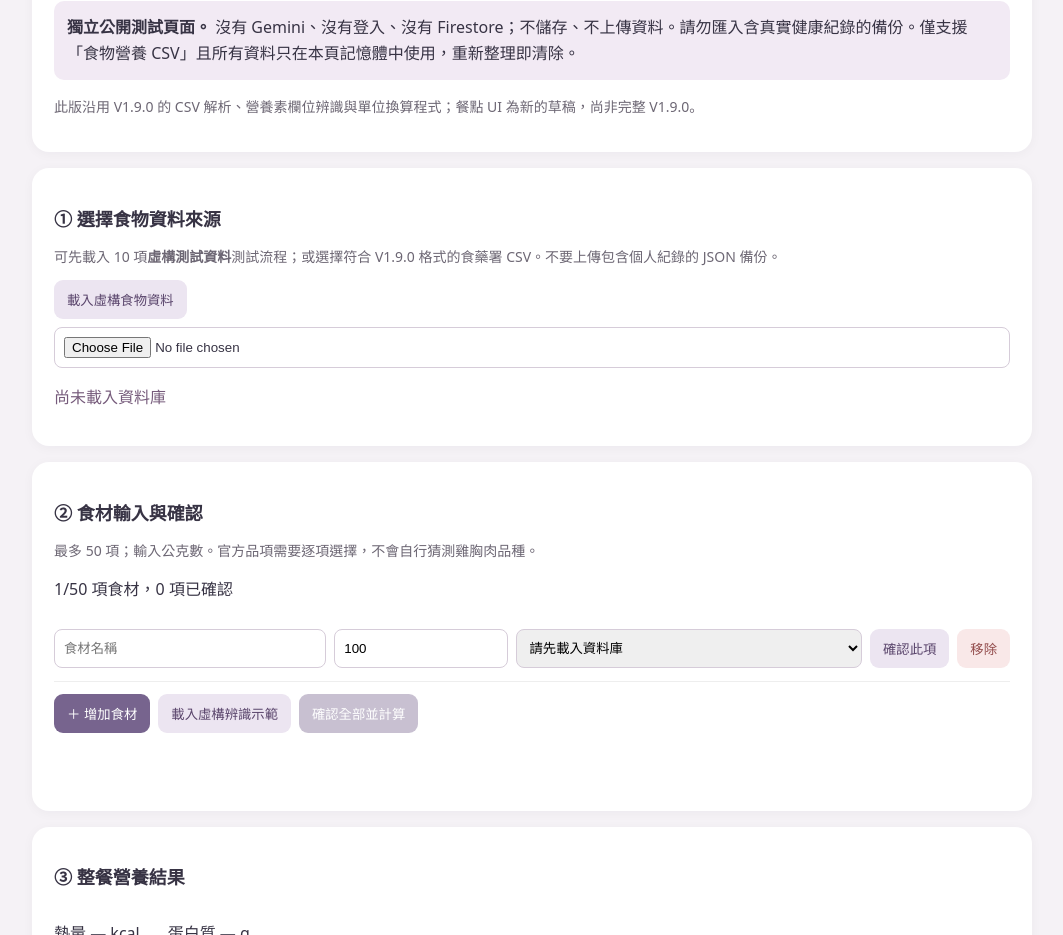
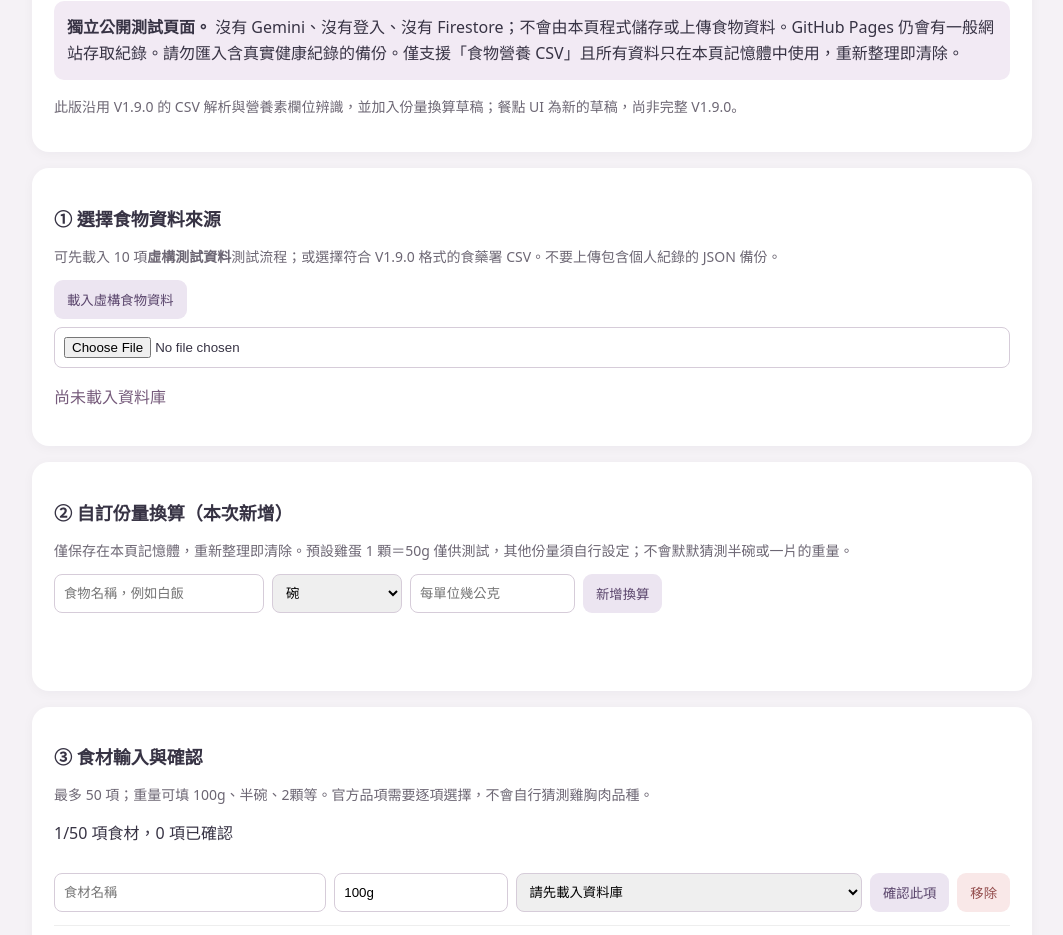
Before and after one commit to Hannahwu0222/hanhan-care-demo, a plain HTML site: page index.html in a window 1280 px wide. Shown: the part 92-1027 px from the top of the page, without its empty margins (108-1171 px from the left). Drawn offline with Linux system fonts and the light colour scheme.

Commit message:
Add files via upload

```diff
--- a/index.html
+++ b/index.html
@@ -1,14 +1,15 @@
-<!doctype html><html lang="zh-Hant"><head><meta charset="utf-8"><meta name="viewport" content="width=device-width,initial-scale=1"><title>HanHan Care｜營養資料庫整合草稿 B3</title>
+<!doctype html><html lang="zh-Hant"><head><meta charset="utf-8"><meta name="viewport" content="width=device-width,initial-scale=1"><title>HanHan Care｜營養資料庫整合草稿 B4</title>
 <style>:root{font-family:system-ui,'Noto Sans TC',sans-serif;color:#373344;background:#f5f2f6}body{max-width:1000px;margin:20px auto;padding:0 14px}header,main{background:#fff;border-radius:17px;padding:22px;margin-bottom:16px;box-shadow:0 2px 12px #2520300a}h1{font-size:24px;margin:0 0 10px}h2{font-size:18px}.notice{background:#f2eaf4;padding:13px;border-radius:10px;line-height:1.65}button{border:0;border-radius:9px;background:#77648e;color:white;padding:10px 13px;cursor:pointer}button:disabled{opacity:.4}.secondary{background:#ece5f1;color:#59446b}.danger{background:#f9e8e8;color:#934c4c}.actions{display:flex;gap:8px;flex-wrap:wrap;margin-top:12px}.foodrow{display:grid;grid-template-columns:1.1fr .7fr 1.4fr auto auto;gap:8px;padding:13px 0;border-bottom:1px solid #eee}input,select{box-sizing:border-box;width:100%;padding:9px;border:1px solid #d6ccd9;border-radius:8px;min-width:0}pre{white-space:pre-wrap;overflow-wrap:anywhere;background:#f7f6f8;padding:12px;max-height:320px;overflow:auto}.muted{color:#6d6774;font-size:14px}.status{min-height:1.5em;color:#765b7b}.stats{display:flex;gap:28px;flex-wrap:wrap}label{display:block;margin:7px 0}small{color:#706b76}@media(max-width:700px){.foodrow{grid-template-columns:1fr 1fr}.foodrow select{grid-column:1/-1}header,main{padding:15px}}</style></head><body>
-<header><h1>HanHan Care｜營養資料庫整合草稿 B3</h1><p class="notice"><b>獨立公開測試頁面。</b> 沒有 Gemini、沒有登入、沒有 Firestore；不儲存、不上傳資料。請勿匯入含真實健康紀錄的備份。僅支援「食物營養 CSV」且所有資料只在本頁記憶體中使用，重新整理即清除。</p><p class="muted">此版沿用 V1.9.0 的 CSV 解析、營養素欄位辨識與單位換算程式；餐點 UI 為新的草稿，尚非完整 V1.9.0。</p></header>
+<header><h1>HanHan Care｜營養資料庫整合草稿 B4</h1><p class="notice"><b>獨立公開測試頁面。</b> 沒有 Gemini、沒有登入、沒有 Firestore；不會由本頁程式儲存或上傳食物資料。GitHub Pages 仍會有一般網站存取紀錄。請勿匯入含真實健康紀錄的備份。僅支援「食物營養 CSV」且所有資料只在本頁記憶體中使用，重新整理即清除。</p><p class="muted">此版沿用 V1.9.0 的 CSV 解析與營養素欄位辨識，並加入份量換算草稿；餐點 UI 為新的草稿，尚非完整 V1.9.0。</p></header>
 <main><h2>① 選擇食物資料來源</h2><p class="muted">可先載入 10 項<b>虛構測試資料</b>測試流程；或選擇符合 V1.9.0 格式的食藥署 CSV。不要上傳包含個人紀錄的 JSON 備份。</p><div class="actions"><button id="fixture" class="secondary">載入虛構食物資料</button><input id="csv" type="file" accept=".csv,text/csv" aria-label="選擇官方食物 CSV"></div><p id="dbStatus" class="status" role="status">尚未載入資料庫</p></main>
-<main><h2>② 食材輸入與確認</h2><p class="muted">最多 50 項；輸入公克數。官方品項需要逐項選擇，不會自行猜測雞胸肉品種。</p><p id="count"></p><div id="rows"></div><div class="actions"><button id="add">＋ 增加食材</button><button id="mock" class="secondary">載入虛構辨識示範</button><button id="calculate" disabled>確認全部並計算</button></div><p id="status" class="status" role="status"></p></main>
-<main><h2>③ 整餐營養結果</h2><div class="stats"><p>熱量 <b id="cal">—</b> kcal</p><p>蛋白質 <b id="pro">—</b> g</p></div><p id="coverage">尚未計算</p><details><summary>展開 24 項營養素與完整性</summary><div id="nutrients"></div></details><details><summary>查看餐點 JSON 草稿（不會上傳）</summary><pre id="output">尚未產生</pre></details></main>
+<main><h2>② 自訂份量換算（本次新增）</h2><p class="muted">僅保存在本頁記憶體，重新整理即清除。預設雞蛋 1 顆＝50g 僅供測試，其他份量須自行設定；不會默默猜測半碗或一片的重量。</p><div class="actions"><input id="portionFood" placeholder="食物名稱，例如白飯" aria-label="份量食物名稱" style="max-width:210px"><select id="portionUnit" aria-label="份量單位" style="max-width:130px"><option>碗</option><option>顆</option><option>個</option><option>片</option><option>塊</option><option>湯匙</option><option>茶匙</option><option>份</option><option>口</option><option>mL</option></select><input id="portionGrams" type="number" min="0.1" step="0.1" placeholder="每單位幾公克" aria-label="每單位公克" style="max-width:165px"><button id="savePortion" class="secondary">新增換算</button></div><p id="portionStatus" class="status" role="status"></p><div id="portionList" class="muted"></div></main>
+<main><h2>③ 食材輸入與確認</h2><p class="muted">最多 50 項；重量可填 100g、半碗、2顆等。官方品項需要逐項選擇，不會自行猜測雞胸肉品種。</p><p id="count"></p><div id="rows"></div><div class="actions"><button id="add">＋ 增加食材</button><button id="mock" class="secondary">載入虛構辨識示範</button><button id="calculate" disabled>確認全部並計算</button></div><p id="status" class="status" role="status"></p></main>
+<main><h2>④ 整餐營養結果</h2><div class="stats"><p>熱量 <b id="cal">—</b> kcal</p><p>蛋白質 <b id="pro">—</b> g</p></div><p id="coverage">尚未計算</p><details><summary>展開 24 項營養素與完整性</summary><div id="nutrients"></div></details><details><summary>查看餐點 JSON 草稿（不會上傳）</summary><pre id="output">尚未產生</pre></details></main>
 <script>
 'use strict';
 const fields=["cal", "pro", "carb", "fat", "fiber", "vitA", "b1", "b2", "b6", "folate", "vitC", "vitE", "calcium", "phosphorus", "magnesium", "potassium", "sodium", "iron", "zinc", "selenium", "copper", "manganese", "germanium", "cobalt"];
 const $=id=>document.getElementById(id);
-let database=[],rows=[],nextId=1,dbKind='none';
+let database=[],rows=[],nextId=1,dbKind='none';const portionSettings=new Map(),confirmedMappings=new Map();
 function csvParse(t){let rows=[],r=[],v='',quoted=false;for(let i=0;i<t.length;i++){let c=t[i];if(quoted){if(c==='"'&&t[i+1]==='"'){v+='"';i++}else if(c==='"')quoted=false;else v+=c}else if(c==='"')quoted=true;else if(c===','){r.push(v);v=''}else if(c==='\n'||c==='\r'){if(c==='\r'&&t[i+1]==='\n')i++;r.push(v);v='';if(r.some(x=>x.trim()))rows.push(r);r=[]}else v+=c}r.push(v);if(r.some(x=>x.trim()))rows.push(r);return rows}
 function numericNutrient(v){let t=String(v??'').trim().replace(/,/g,'');if(!t||/^(?:-|—|－|tr|trace|未檢出|微量|nd|n\.d\.)$/i.test(t))return null;let n=Number(t);return Number.isFinite(n)&&n>=0?n:null}
 function nutrientKey(n){let x=String(n).replace(/\s/g,'').toLowerCase();
@@ -46,7 +47,7 @@ let id=(ix('整合編號')>=0?r[ix('整合編號')]:'')||name;
 let g=groups.get(id);if(!g){g={name,aliases:[],values:Object.fromEntries(fields.map(k=>[k,null])),source:'食藥署匯入CSV'};groups.set(id,g)}
 if(ix('俗名')>=0){let a=(r[ix('俗名')]||'').split(/[、,，;；\/]/).map(x=>x.trim()).filter(Boolean);g.aliases=[...new Set([...g.aliases,...a])]}
 if(key){let raw=numericNutrient(r[ix('每100克含量')]),val=normalizeNutrient(raw,unit,key);if(val!==null&&g.values[key]===null){g.values[key]=val;matched[key]=(matched[key]||0)+1}}}
-let result=[...groups.values()].filter(x=>Object.values(x.values).some(v=>v!==null));if(result.length<10)throw Error('解析有效食物少於10筆');window.lastImportCounts=matched;return result}
+let result=[...groups.values()].filter(x=>Object.values(x.values).some(v=>v!==null));if(result.length<10)throw Error('解析有效食物少於10筆');if(!matched.cal||!matched.pro)throw Error('缺少有效熱量或蛋白質欄位，請檢查 CSV 單位與格式');window.lastImportCounts=matched;return result}
 
 function normFood(s){return String(s||'').replace(/[\s（）()\-]/g,'').toLowerCase()}
 const aliases={'高麗菜':['甘藍','結球甘藍'],'地瓜':['甘藷','番薯'],'台灣鯛':['吳郭魚','鯛魚'],'番茄':['蕃茄']};
@@ -56,31 +57,39 @@ function candidates(name){const q=normFood(name), keys=[q,...(aliases[name]||[])
  const chicken=/雞胸|胸肉/.test(q)?database.filter(f=>/雞/.test(f.name)&&/胸|里肌/.test(f.name)):[];
  return [...new Set([...exact,...chicken,...fuzzy])].slice(0,24);
 }
+
+// Session-only conversion; intentionally no localStorage, cookies or network.
+function parseQuantity(text){let t=String(text).trim().replace(/\s+/g,'');if(t.startsWith('半'))return {qty:0.5,rest:t.slice(1)};let m=t.match(/^(\d+(?:\.\d+)?)(?:\/(\d+(?:\.\d+)?))?/);if(!m)return null;let qty=Number(m[1]);if(m[2])qty/=Number(m[2]);return Number.isFinite(qty)&&qty>0?{qty,rest:t.slice(m[0].length)}:null}
+function weightConversion(name,amount){let p=parseQuantity(amount);if(!p)return {error:'份量需包含有效數字或「半」'};let unit=p.rest;if(!unit)return {error:'請加上單位，例如100g、半碗、2顆'};if(/^(g|公克|克)$/i.test(unit))return {grams:p.qty,note:'秤重'};if(/^(kg|公斤)$/i.test(unit))return {grams:p.qty*1000,note:'秤重'};if(!/^(mL|毫升|碗|顆|個|片|塊|湯匙|茶匙|份|口)$/i.test(unit))return {error:'不支援的份量單位：'+unit};let normalized=/^(ml|毫升)$/i.test(unit)?'mL':unit;let key=normFood(name)+'|'+normalized;let w=portionSettings.get(key);if(w==null&&/顆|個/.test(normalized)&&/雞蛋/.test(name))w=50;if(w==null)return {error:'請先設定「'+name+'」每1'+normalized+'幾公克'};return {grams:p.qty*w,note:'每1'+normalized+'＝'+w+'g（自訂／雞蛋預設）'}}
+function renderPortions(){let box=$('portionList');box.replaceChildren();for(let [key,w] of portionSettings){let p=document.createElement('p');p.textContent=key+'：'+w+'g　';let b=document.createElement('button');b.textContent='刪除';b.className='danger';b.addEventListener('click',()=>{portionSettings.delete(key);invalidateAll();renderPortions()});p.append(b);box.append(p)}}
+function invalidateAll(){for(const r of rows)r.confirmed=false;render();$('cal').textContent='—';$('pro').textContent='—';$('coverage').textContent='設定已修改，請重新確認並計算';$('output').textContent='尚未產生'}
+$('savePortion').addEventListener('click',()=>{let name=$('portionFood').value.trim(),unit=$('portionUnit').value,grams=Number($('portionGrams').value);if(!name||!Number.isFinite(grams)||grams<=0||grams>10000){$('portionStatus').textContent='請填食物名稱與有效公克數';return}portionSettings.set(normFood(name)+'|'+unit,grams);$('portionStatus').textContent='已設定：'+name+' 每1'+unit+'＝'+grams+'g（本頁暫存）';renderPortions();invalidateAll()});
+
 function setStatus(s){$('status').textContent=s}
-function addRow(name='',grams=100){if(rows.length>=50){setStatus('最多 50 項食材');return}rows.push({id:nextId++,name,grams,foodIndex:-1,confirmed:false});render()}
+function addRow(name='',grams='100g'){if(rows.length>=50){setStatus('最多 50 項食材');return}rows.push({id:nextId++,name,amount:String(grams),foodIndex:-1,confirmed:false});invalidateAll()}
 function invalidate(row){row.confirmed=false;$('cal').textContent='—';$('pro').textContent='—';$('coverage').textContent='資料已修改，請重新確認並計算';$('nutrients').replaceChildren();$('output').textContent='尚未產生';updateButtons()}
 function render(){const root=$('rows');root.replaceChildren();for(const row of rows){const el=document.createElement('section');el.className='foodrow';
  const name=document.createElement('input');name.placeholder='食材名稱';name.value=row.name;name.setAttribute('aria-label','食材名稱');name.addEventListener('input',()=>{row.name=name.value;row.foodIndex=-1;invalidate(row);refreshSelect()});
- const weight=document.createElement('input');weight.type='number';weight.min='0.1';weight.max='10000';weight.step='0.1';weight.value=row.grams;weight.setAttribute('aria-label','重量（公克）');weight.addEventListener('input',()=>{row.grams=Number(weight.value);invalidate(row)});
+ const weight=document.createElement('input');weight.type='text';weight.value=row.amount;weight.placeholder='100g、半碗、2顆';weight.setAttribute('aria-label','食材份量');weight.addEventListener('input',()=>{row.amount=weight.value;invalidate(row)});
  const select=document.createElement('select');select.setAttribute('aria-label','對應食物資料');
- function refreshSelect(){select.replaceChildren();const blank=document.createElement('option');blank.value='-1';blank.textContent=database.length?'請選擇對應品項':'請先載入資料庫';select.append(blank);for(const f of candidates(row.name)){const i=database.indexOf(f),opt=document.createElement('option');opt.value=String(i);opt.textContent=f.name;select.append(opt)}select.value=String(row.foodIndex);if(select.selectedIndex<0)select.value='-1'}refreshSelect();
+ function refreshSelect(){select.replaceChildren();const blank=document.createElement('option');blank.value='-1';blank.textContent=database.length?'請選擇對應品項':'請先載入資料庫';select.append(blank);for(const f of candidates(row.name)){const i=database.indexOf(f),opt=document.createElement('option');opt.value=String(i);opt.textContent=f.name;select.append(opt)}select.value=String(row.foodIndex);if(select.selectedIndex<0)select.value='-1';if(row.foodIndex===-1){let preferred=confirmedMappings.get(normFood(row.name));if(preferred!=null&&select.querySelector('option[value=\"'+preferred+'\"]')){row.foodIndex=preferred;select.value=String(preferred)}}}refreshSelect();
  select.addEventListener('change',()=>{row.foodIndex=Number(select.value);invalidate(row)});
- const confirm=document.createElement('button');confirm.className='secondary';confirm.textContent=row.confirmed?'✓ 已確認':'確認此項';confirm.addEventListener('click',()=>{if(!row.name.trim()||!(row.grams>0)||row.grams>10000||!database[row.foodIndex]){setStatus('請先填寫食材、有效重量並選擇資料庫品項');return}row.confirmed=true;render();setStatus('已確認一項食材')});
- const remove=document.createElement('button');remove.className='danger';remove.textContent='移除';remove.addEventListener('click',()=>{rows=rows.filter(x=>x.id!==row.id);render();$('coverage').textContent='資料已修改，請重新計算'});
+ const confirm=document.createElement('button');confirm.className='secondary';confirm.textContent=row.confirmed?'✓ 已確認':'確認此項';confirm.addEventListener('click',()=>{const c=weightConversion(row.name,row.amount);if(!row.name.trim()||c.error||!(c.grams>0)||c.grams>10000||!database[row.foodIndex]){setStatus(c.error||'請先填寫食材、有效重量並選擇資料庫品項');return}row.confirmed=true;if(!/雞胸|胸肉/.test(normFood(row.name)))confirmedMappings.set(normFood(row.name),row.foodIndex);render();setStatus('已確認一項食材')});
+ const remove=document.createElement('button');remove.className='danger';remove.textContent='移除';remove.addEventListener('click',()=>{rows=rows.filter(x=>x.id!==row.id);invalidateAll()});
  el.append(name,weight,select,confirm,remove);root.append(el)}updateButtons()}
-function updateButtons(){const ready=rows.length>0&&rows.every(r=>r.confirmed&&r.name.trim()&&r.grams>0&&r.grams<=10000&&database[r.foodIndex]);$('calculate').disabled=!ready;$('count').textContent=`${rows.length}/50 項食材，${rows.filter(r=>r.confirmed).length} 項已確認`}
+function updateButtons(){const ready=rows.length>0&&rows.every(r=>r.confirmed&&r.name.trim()&&!weightConversion(r.name,r.amount).error&&weightConversion(r.name,r.amount).grams<=10000&&database[r.foodIndex]);$('calculate').disabled=!ready;$('count').textContent=`${rows.length}/50 項食材，${rows.filter(r=>r.confirmed).length} 項已確認`}
 function calculateMeal(){if(rows.length<1||rows.length>50||!rows.every(r=>r.confirmed&&database[r.foodIndex]))throw Error('請先確認全部食材');
  const sums=Object.fromEntries(fields.map(k=>[k,0])),coverage=Object.fromEntries(fields.map(k=>[k,0]));const items=[];
- for(const r of rows){const f=database[r.foodIndex],vals={};for(const k of fields){const v=f.values[k];if(v==null){vals[k]=null;continue}if(typeof v!=='number'||!Number.isFinite(v)||v<0)throw Error('資料庫數值錯誤：'+k);vals[k]=v*r.grams/100;sums[k]+=vals[k];coverage[k]++}items.push({name:r.name,amount:r.grams+'g',grams:r.grams,estimated:true,matched:f.name,source:f.source,vals})}
+ for(const r of rows){const f=database[r.foodIndex],vals={},c=weightConversion(r.name,r.amount);if(c.error||!(c.grams>0)||c.grams>10000)throw Error(c.error||'份量無效');for(const k of fields){const v=f.values[k];if(v==null){vals[k]=null;continue}if(typeof v!=='number'||!Number.isFinite(v)||v<0)throw Error('資料庫數值錯誤：'+k);vals[k]=v*c.grams/100;sums[k]+=vals[k];coverage[k]++}items.push({name:r.name,amount:r.amount,grams:c.grams,estimated:true,matched:f.name,source:f.source,vals})}
  const nutrition=Object.fromEntries(fields.map(k=>[k,coverage[k]===0?null:sums[k]]));const incomplete=fields.some(k=>coverage[k]<rows.length);
  return {items,nutrition,nutritionCoverage:fields.map(k=>coverage[k]),incomplete};}
 function showResult(r){const fmt=v=>v===null?'未知':(Math.round(v*100)/100).toString();$('cal').textContent=fmt(r.nutrition.cal);$('pro').textContent=fmt(r.nutrition.pro);$('coverage').textContent=r.incomplete?'部分營養素缺資料，整餐營養不完整':'全部營養素皆有資料';
  const box=$('nutrients');box.replaceChildren();for(const k of fields){const p=document.createElement('p');p.textContent=k+'：'+fmt(r.nutrition[k])+'（'+r.nutritionCoverage[fields.indexOf(k)]+'/'+r.items.length+' 項有資料）';box.append(p)}
  $('output').textContent=JSON.stringify({schemaVersion:'1.0.0-draft',items:r.items,nutrition:r.nutrition,nutritionCoverage:r.nutritionCoverage,incomplete:r.incomplete,recognition:{source:'manual-or-demo',userConfirmed:true,imageStored:false},deletedAt:null},null,2)}
-function loadDatabase(d,kind){database=d;dbKind=kind;for(const r of rows){r.foodIndex=-1;r.confirmed=false}render();$('dbStatus').textContent=`已載入 ${d.length} 項${kind==='fictional'?'虛構測試':'CSV 匯入'}食物；資料只在本頁記憶體中。`}
+function loadDatabase(d,kind){database=d;dbKind=kind;confirmedMappings.clear();for(const r of rows){r.foodIndex=-1;r.confirmed=false}invalidateAll();$('dbStatus').textContent=`已載入 ${d.length} 項${kind==='fictional'?'虛構測試':'CSV 匯入'}食物；資料只在本頁記憶體中。`;}
 $('fixture').addEventListener('click',()=>{const names=['白飯','雞蛋','青菜','高麗菜','雞胸肉（肉雞）','雞胸肉（土雞）','豆腐','比目魚','冬瓜','牛腱'];loadDatabase(names.map((name,i)=>({name,aliases:[],source:'虛構測試資料／非食藥署',values:Object.fromEntries(fields.map(k=>[k,k==='cal'?100+i*10:k==='pro'?3+i:k==='carb'?5+i:null]))})),'fictional')});
 $('csv').addEventListener('change',async e=>{const f=e.target.files?.[0];if(!f)return;if(!/\.csv$/i.test(f.name)||f.size>25*1024*1024){$('dbStatus').textContent='請選擇 25MB 以下的 .csv 食物資料檔';return}try{const d=importOfficialRows(csvParse(await f.text()));loadDatabase(d,'official');}catch(err){$('dbStatus').textContent='CSV 匯入失敗：'+err.message}});
-$('add').addEventListener('click',()=>addRow());$('mock').addEventListener('click',()=>{rows=[];addRow('白飯',100);addRow('雞蛋',50);addRow('青菜',30);setStatus('已載入虛構辨識示範；請選擇品項、確認重量。這不是 Gemini 真正辨識。')});
+$('add').addEventListener('click',()=>addRow());$('mock').addEventListener('click',()=>{rows=[];addRow('白飯','100g');addRow('雞蛋','1顆');addRow('青菜','30g');setStatus('已載入虛構辨識示範；請選擇品項、確認重量。這不是 Gemini 真正辨識。')});
 $('calculate').addEventListener('click',()=>{try{showResult(calculateMeal());setStatus('本地計算完成；未儲存、未上傳。')}catch(e){setStatus('計算失敗：'+e.message)}});
 addRow();
 </script></body></html>
```
